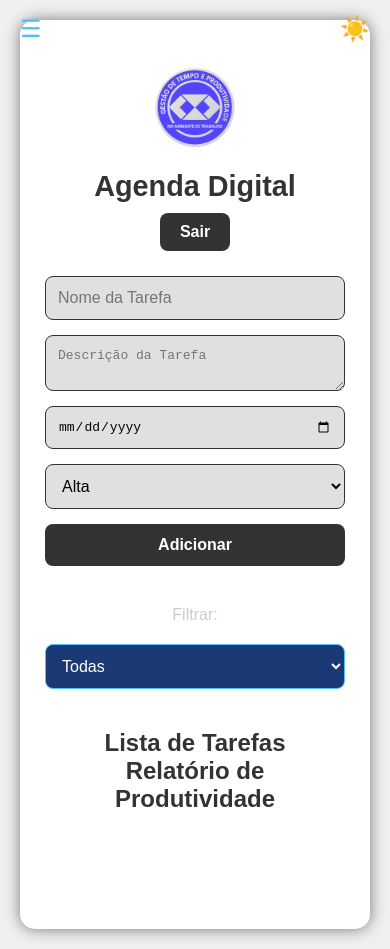
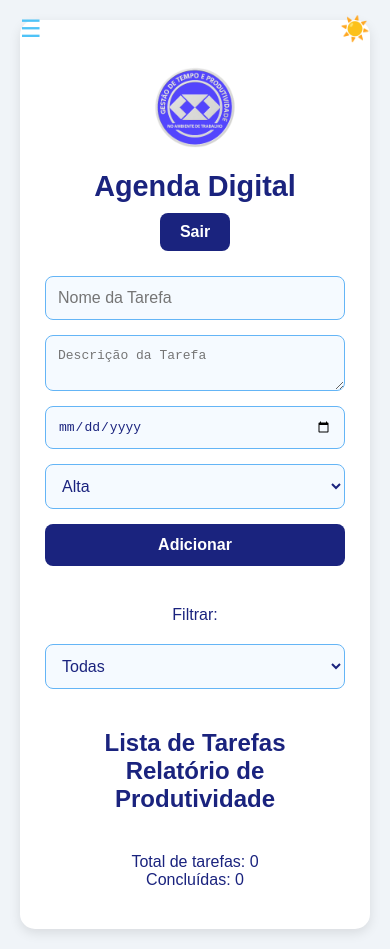
Before and after one commit to Administracao-eficiente/agenda-digital, a website: page index.html in a window 390 px wide. Both pictures are taken after a click on the element "Alternar tema". Drawn offline with Linux system fonts and the light colour scheme.

Commit message:
Update style.css

```diff
--- a/style.css
+++ b/style.css
@@ -192,35 +192,67 @@ select#filtro {
 
 /* Modo Claro */
 body.light-mode {
-  background-color: #f0f0f0;
-  color: #333;
+  background-color: #f0f4f8;
+  color: #1a237e;
 }
 
 body.light-mode .container {
-  background-color: #fff;
+  background-color: #ffffff;
+  box-shadow: 0 4px 12px rgba(0, 0, 0, 0.1);
 }
 
 body.light-mode input,
 body.light-mode textarea,
 body.light-mode select,
 body.light-mode li {
-  background-color: #e0e0e0;
-  color: #000;
-  border: 1px solid #333;
+  background-color: #f5faff;
+  color: #1a237e;
+  border: 1px solid #64b5f6;
 }
 
 body.light-mode h1,
 body.light-mode h2 {
-  color: #333;
+  color: #1a237e;
 }
 
 body.light-mode .header button,
 body.light-mode button,
 body.light-mode li button {
-  background-color: #333;
+  background-color: #1a237e;
   color: #fff;
 }
 
+body.light-mode li p {
+  color: #444;
+}
+
 body.light-mode .theme-toggle {
-  color: #333;
+  color: #1a237e;
 }
+
+body.light-mode select#filtro {
+  background-color: #f5faff;
+  color: #1a237e;
+  border: 1px solid #64b5f6;
+}
+
+body.light-mode .filter-label,
+body.light-mode #relatorio {
+  color: #1a237e;
+}
+
+body.light-mode li strong {
+  color: #1a237e;
+}
+
+/* ALTERAÇÃO: cor branca para título da Lixeira em ambos os modos */
+.side-menu h2 {
+  margin-top: 45px;
+  margin-bottom: 20px;
+  font-size: 1.5em;
+  color: #fff;
+}
+
+body.light-mode .side-menu h2 {
+  color: #fff;
+}
```
